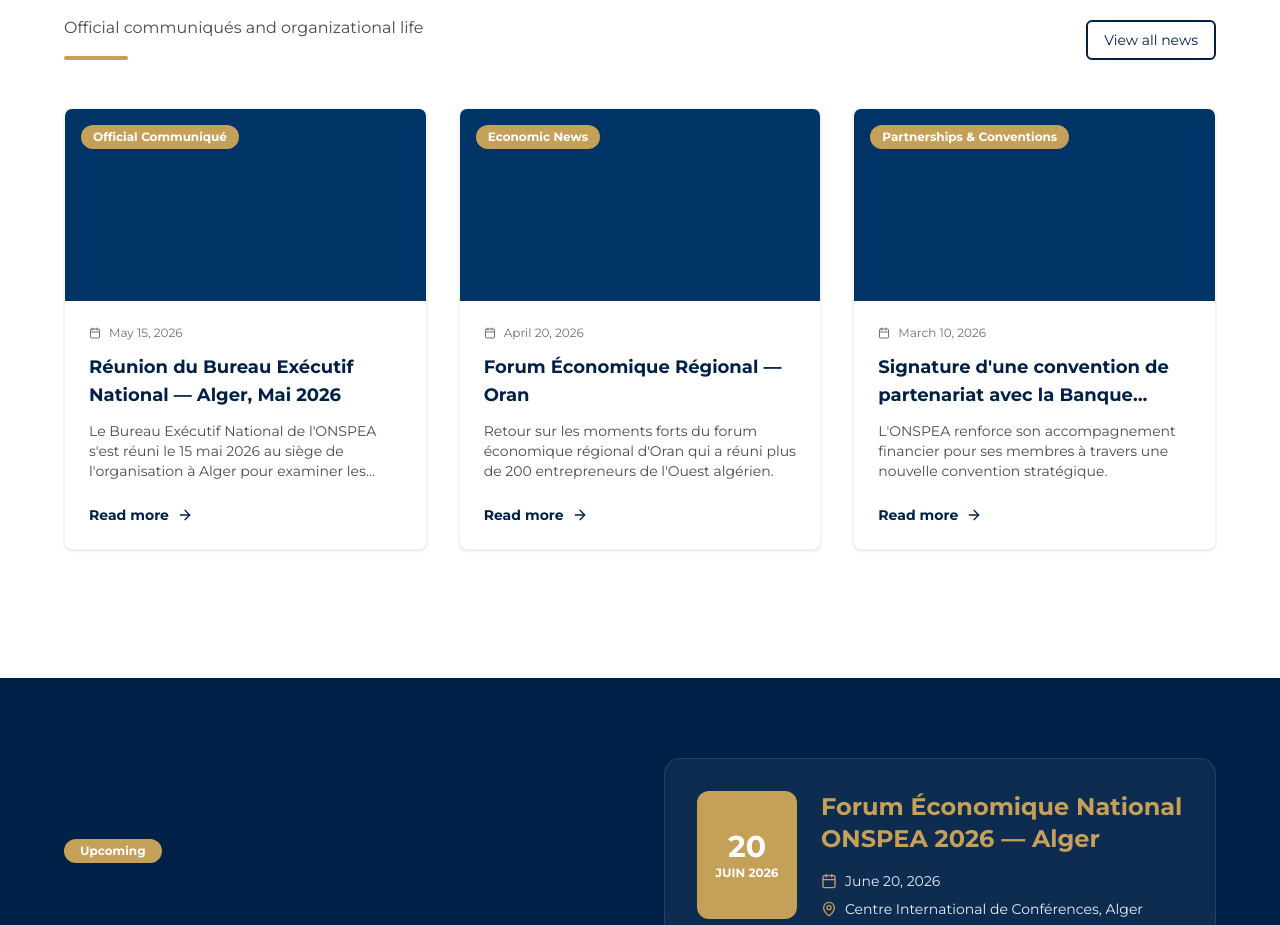
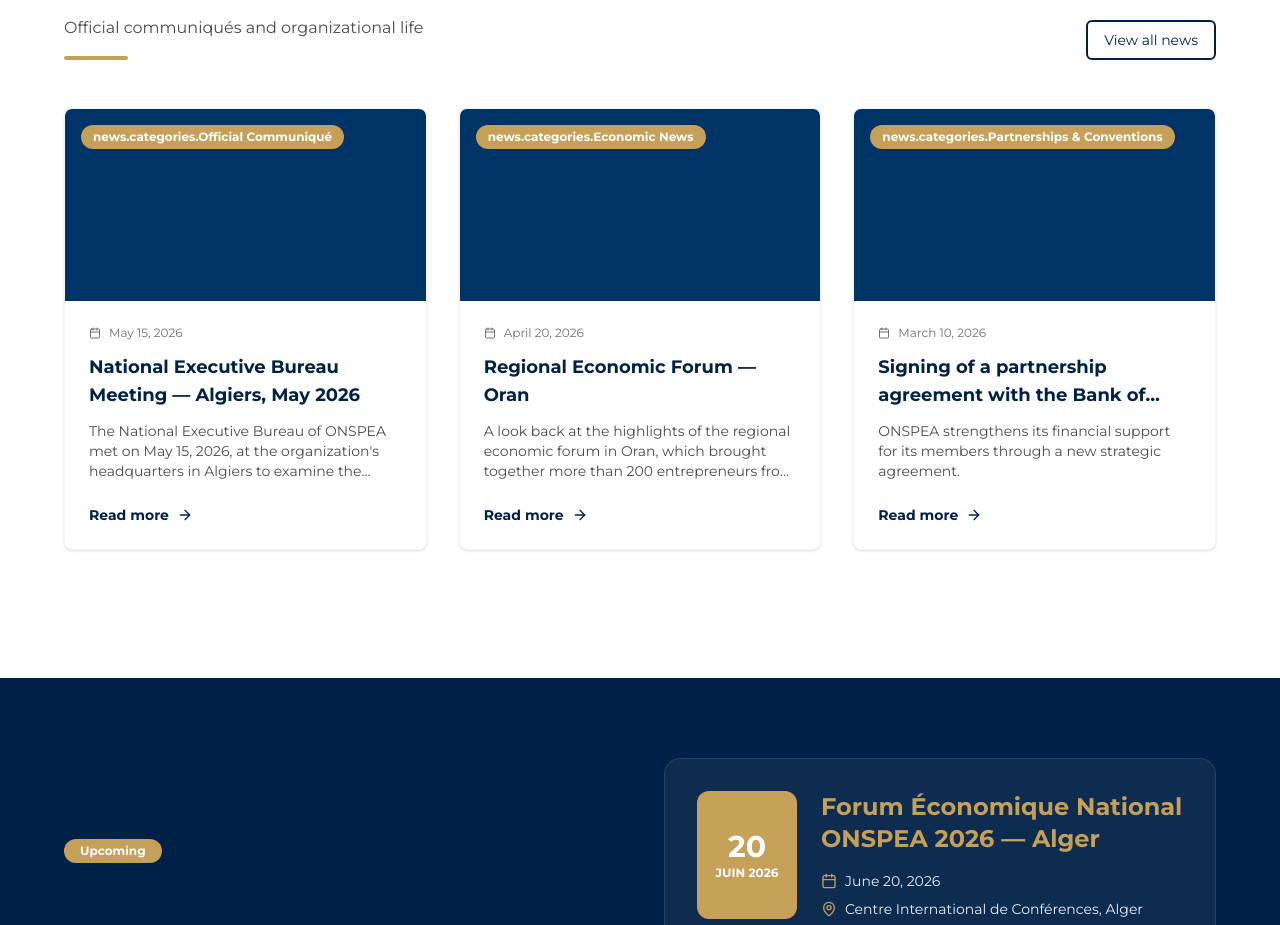
Before and after one commit to elbaraediscord/onspea-website, a Next.js app: page /en in a window 1280 px wide. Shown: the part 2343-3268 px from the top of the page. Built offline with nearby package versions, Linux system fonts and the light colour scheme.

Commit message:
Fix: Localized news preview and ultra-robust language switching for subpages

```diff
--- a/src/components/home/NewsPreview.tsx
+++ b/src/components/home/NewsPreview.tsx
@@ -8,30 +8,29 @@ import ArticleCard from '../actualites/ArticleCard';
 const NewsPreview = () => {
   const t = useTranslations('news');
 
-  // Placeholder news data until MDX is set up
   const placeholderNews = [
     {
       slug: 'reunion-bureau-national-mai-2026',
-      title: 'Réunion du Bureau Exécutif National — Alger, Mai 2026',
+      title: t('news1.title'),
       date: '2026-05-15',
-      category: 'communique',
-      excerpt: "Le Bureau Exécutif National de l'ONSPEA s'est réuni le 15 mai 2026 au siège de l'organisation à Alger pour examiner les dossiers prioritaires du patronat algérien.",
+      category: t('news1.category'),
+      excerpt: t('news1.excerpt'),
       coverImage: '/images/actualites/reunion-mai-2026.jpg'
     },
     {
       slug: 'forum-economique-oran-2026',
-      title: 'Forum Économique Régional — Oran',
+      title: t('news2.title'),
       date: '2026-04-20',
-      category: 'actualite-economique',
-      excerpt: "Retour sur les moments forts du forum économique régional d'Oran qui a réuni plus de 200 entrepreneurs de l'Ouest algérien.",
+      category: t('news2.category'),
+      excerpt: t('news2.excerpt'),
       coverImage: '/images/actualites/forum-oran.jpg'
     },
     {
       slug: 'convention-partenariat-banque',
-      title: "Signature d'une convention de partenariat avec la Banque d'Algérie",
+      title: t('news3.title'),
       date: '2026-03-10',
-      category: 'partenariats',
-      excerpt: "L'ONSPEA renforce son accompagnement financier pour ses membres à travers une nouvelle convention stratégique.",
+      category: t('news3.category'),
+      excerpt: t('news3.excerpt'),
       coverImage: '/images/actualites/convention.jpg'
     }
   ];
--- a/src/components/layout/LanguageSwitcher.tsx
+++ b/src/components/layout/LanguageSwitcher.tsx
@@ -15,12 +15,13 @@ const LanguageSwitcher = () => {
     const base = pathname === '/' ? '' : pathname;
 
     // Construct the URL: /locale/path/
-    // We ensure no double slashes by cleaning the parts
-    // We also ensure we don't accidentally append the locale twice
-    const targetUrl = `/${newLocale}/${base}/`.replace(/\/+/g, '/');
+    // With localePrefix: 'always', the URL is always /locale/path/
+    // pathname from usePathname() is the path AFTER the locale prefix
+    const cleanPath = base.startsWith('/') ? base : `/${base}`;
+    const targetUrl = `/${newLocale}${cleanPath}`.replace(/\/+$/, '') + '/';
+    const finalUrl = targetUrl.replace(/\/+/g, '/');
 
-    // Use window.location.origin to ensure we are using the full absolute URL
-    window.location.href = window.location.origin + targetUrl;
+    window.location.href = window.location.origin + finalUrl;
   };
 
   const languages = [
--- a/src/messages/ar.json
+++ b/src/messages/ar.json
@@ -49,6 +49,21 @@
     "title": "آخر الأخبار",
     "sub": "البلاغات الرسمية وحياة المنظمة",
     "viewAll": "عرض كل الأخبار",
+    "news1": {
+      "title": "اجتماع المكتب التنفيذي الوطني — الجزائر، ماي 2026",
+      "category": "بيان رسمي",
+      "excerpt": "اجتمع المكتب التنفيذي الوطني للمنظمة في 15 ماي 2026 بمقر المنظمة بالجزائر العاصمة لدراسة الملفات ذات الأولوية لأرباب العمل الجزائريين."
+    },
+    "news2": {
+      "title": "المنتدى الاقتصادي الجهوي — وهران",
+      "category": "أخبار اقتصادية",
+      "excerpt": "نظرة على أبرز لحظات المنتدى الاقتصادي الجهوي بوهران الذي جمع أكثر من 200 مقاول من الغرب الجزائري."
+    },
+    "news3": {
+      "title": "توقيع اتفاقية شراكة مع بنك الجزائر",
+      "category": "شراكات واتفاقيات",
+      "excerpt": "تعزز المنظمة مرافقتها المالية لأعضائها من خلال اتفاقية استراتيجية جديدة."
+    },
     "categories": {
       "communique": "بلاغ رسمي",
       "vie-organisation": "حياة المنظمة",
--- a/src/messages/en.json
+++ b/src/messages/en.json
@@ -49,6 +49,21 @@
     "title": "Latest News",
     "sub": "Official communiqués and organizational life",
     "viewAll": "View all news",
+    "news1": {
+      "title": "National Executive Bureau Meeting — Algiers, May 2026",
+      "category": "Official Communiqué",
+      "excerpt": "The National Executive Bureau of ONSPEA met on May 15, 2026, at the organization's headquarters in Algiers to examine the priority files of the Algerian employers."
+    },
+    "news2": {
+      "title": "Regional Economic Forum — Oran",
+      "category": "Economic News",
+      "excerpt": "A look back at the highlights of the regional economic forum in Oran, which brought together more than 200 entrepreneurs from western Algeria."
+    },
+    "news3": {
+      "title": "Signing of a partnership agreement with the Bank of Algeria",
+      "category": "Partnerships & Conventions",
+      "excerpt": "ONSPEA strengthens its financial support for its members through a new strategic agreement."
+    },
     "categories": {
       "communique": "Official Communiqué",
       "vie-organisation": "Organizational Life",
--- a/src/messages/fr.json
+++ b/src/messages/fr.json
@@ -49,6 +49,21 @@
     "title": "Dernières actualités",
     "sub": "Communiqués officiels et vie de l'organisation",
     "viewAll": "Voir toutes les actualités",
+    "news1": {
+      "title": "Réunion du Bureau Exécutif National — Alger, Mai 2026",
+      "category": "Communiqué officiel",
+      "excerpt": "Le Bureau Exécutif National de l'ONSPEA s'est réuni le 15 mai 2026 au siège de l'organisation à Alger pour examiner les dossiers prioritaires du patronat algérien."
+    },
+    "news2": {
+      "title": "Forum Économique Régional — Oran",
+      "category": "Actualité économique",
+      "excerpt": "Retour sur les moments forts du forum économique régional d'Oran qui a réuni plus de 200 entrepreneurs de l'Ouest algérien."
+    },
+    "news3": {
+      "title": "Signature d'une convention de partenariat avec la Banque d'Algérie",
+      "category": "Partenariats & Conventions",
+      "excerpt": "L'ONSPEA renforce son accompagnement financier pour ses membres à travers une nouvelle convention stratégique."
+    },
     "categories": {
       "communique": "Communiqué officiel",
       "vie-organisation": "Vie de l'organisation",
```
